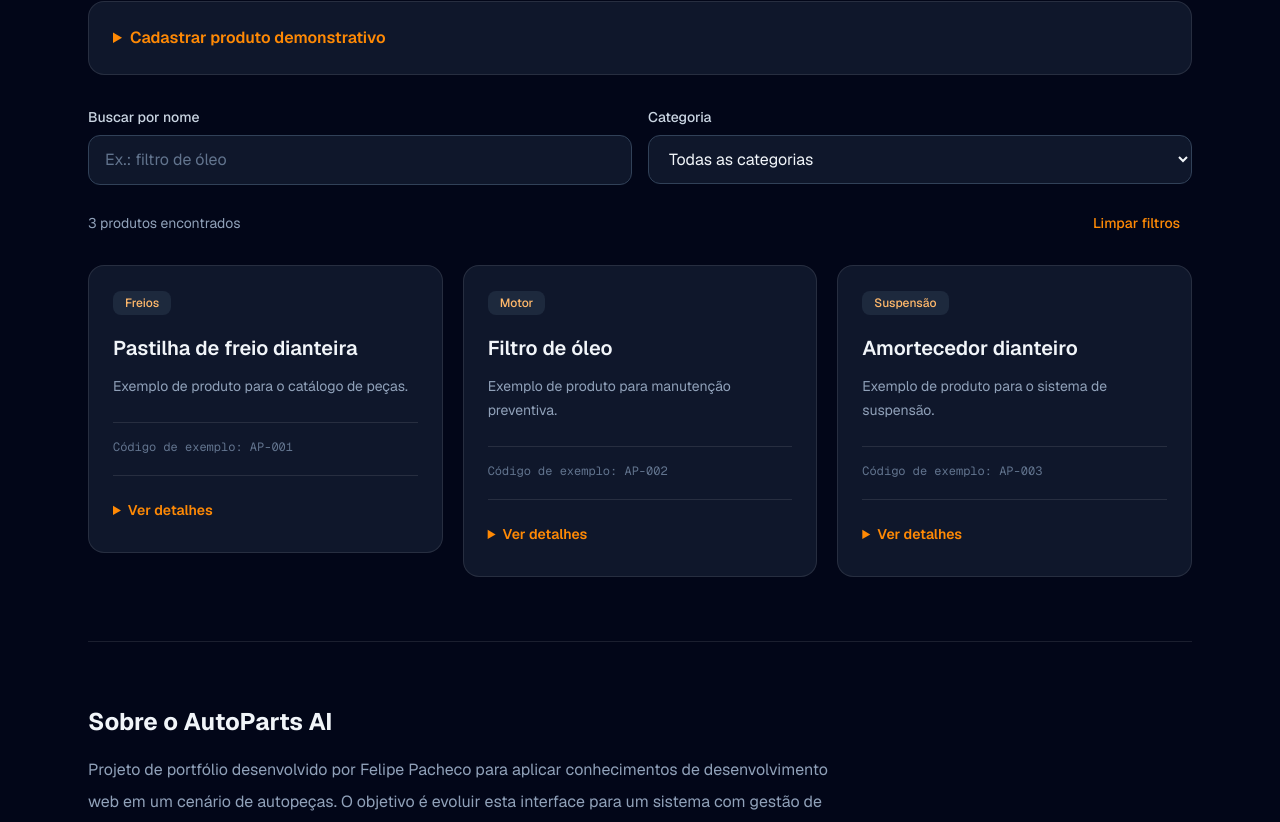
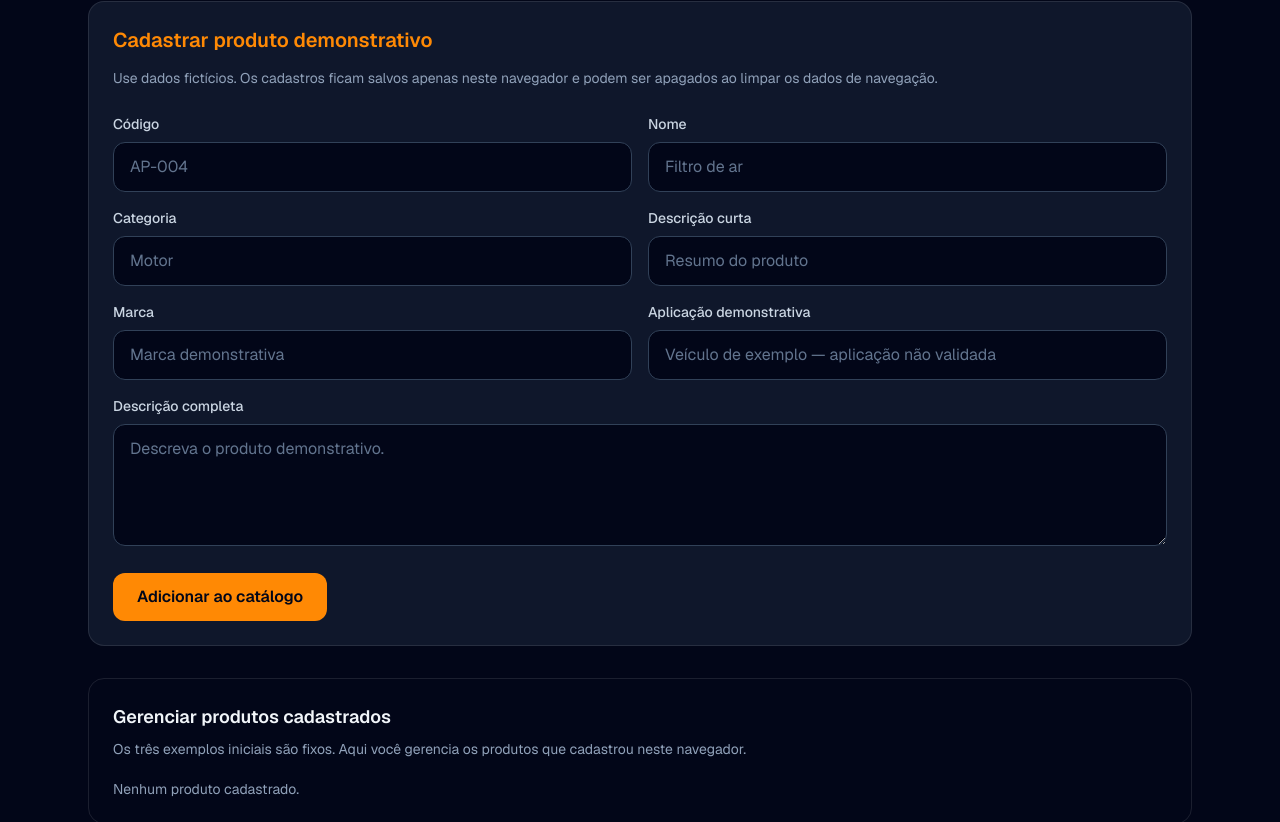
Before and after one commit to FPacheco10/autoparts-ai, a Next.js app: page / in a window 1280 px wide. Shown: the part 931-1753 px from the top of the page. Built offline with nearby package versions, Linux system fonts and the light colour scheme.

Commit message:
Adiciona edicao e exclusao de produtos cadastrados

```diff
--- a/app/components/GestaoCatalogo.tsx
+++ b/app/components/GestaoCatalogo.tsx
@@ -7,6 +7,9 @@ import Catalogo from "./Catalogo";
 
 const CHAVE = "autoparts-ai:produtos-cadastrados:v1";
 const EVENTO = "autoparts-ai:produtos-alterados";
+
+const estiloCampo =
+  "w-full rounded-xl border border-slate-700 bg-slate-950 px-4 py-3 text-slate-100 placeholder:text-slate-500 focus:border-orange-400 focus:outline-none focus:ring-2 focus:ring-orange-400/30";
 
 const campos = [
   { nome: "codigo", rotulo: "Código", exemplo: "AP-004" },
@@ -84,6 +87,14 @@ function lerProdutosSalvos(texto: string | null): Produto[] {
     throw new Error("Formato de dados inválido.");
   }
 
+  const codigos = dados.map((produto) =>
+    produto.codigo.trim().toUpperCase()
+  );
+
+  if (new Set(codigos).size !== codigos.length) {
+    throw new Error("Existem códigos duplicados.");
+  }
+
   return dados;
 }
 
@@ -107,6 +118,11 @@ function combinarProdutos(
   return resultado;
 }
 
+function salvarProdutos(produtos: Produto[]) {
+  window.localStorage.setItem(CHAVE, JSON.stringify(produtos));
+  window.dispatchEvent(new Event(EVENTO));
+}
+
 export default function GestaoCatalogo({
   produtosIniciais,
 }: {
@@ -114,6 +130,7 @@ export default function GestaoCatalogo({
 }) {
   const [mensagem, setMensagem] = useState("");
   const [erro, setErro] = useState("");
+  const [emEdicao, setEmEdicao] = useState<Produto | null>(null);
 
   const dadosSalvos = useSyncExternalStore(
     inscrever,
@@ -132,7 +149,12 @@ export default function GestaoCatalogo({
 
   const produtos = combinarProdutos(produtosIniciais, cadastrados);
 
-  function cadastrar(event: FormEvent<HTMLFormElement>) {
+  function limparMensagens() {
+    setMensagem("");
+    setErro("");
+  }
+
+  function salvar(event: FormEvent<HTMLFormElement>) {
     event.preventDefault();
 
     const formulario = event.currentTarget;
@@ -142,7 +164,7 @@ export default function GestaoCatalogo({
       return String(dados.get(campo) ?? "").trim();
     }
 
-    const novoProduto: Produto = {
+    const produto: Produto = {
       codigo: ler("codigo").toUpperCase(),
       nome: ler("nome"),
       categoria: ler("categoria"),
@@ -152,25 +174,47 @@ export default function GestaoCatalogo({
       descricaoCompleta: ler("descricaoCompleta"),
     };
 
-    setMensagem("");
-    setErro("");
+    limparMensagens();
 
-    if (!ehProduto(novoProduto)) {
+    if (!ehProduto(produto)) {
       setErro("Preencha todos os campos com conteúdo válido.");
       return;
     }
 
     try {
-      // Lê novamente para considerar alterações de outras abas.
       const salvos = lerProdutosSalvos(
         window.localStorage.getItem(CHAVE)
       );
 
       const atuais = combinarProdutos(produtosIniciais, salvos);
 
+      if (emEdicao) {
+        const original = salvos.find(
+          (item) => item.codigo === emEdicao.codigo
+        );
+
+        if (!original) {
+          setErro(
+            "Esse produto não está mais salvo. Cancele a edição e atualize a página."
+          );
+          return;
+        }
+
+        if (JSON.stringify(original) !== JSON.stringify(emEdicao)) {
+          setErro(
+            "Esse produto foi alterado em outra aba. Cancele e abra a edição novamente."
+          );
+          return;
+        }
+
+        // O código identifica o produto e permanece fixo na edição.
+        produto.codigo = original.codigo;
+      }
+
       const codigoExiste = atuais.some(
-        (produto) =>
-          produto.codigo.toUpperCase() === novoProduto.codigo
+        (item) =>
+          item.codigo.toUpperCase() === produto.codigo.toUpperCase() &&
+          item.codigo !== emEdicao?.codigo
       );
 
       if (codigoExiste) {
@@ -179,49 +223,126 @@ export default function GestaoCatalogo({
       }
 
       const categoriaExistente = atuais.find(
-        (produto) =>
-          produto.categoria.toLocaleLowerCase("pt-BR") ===
-          novoProduto.categoria.toLocaleLowerCase("pt-BR")
+        (item) =>
+          item.categoria.toLocaleLowerCase("pt-BR") ===
+          produto.categoria.toLocaleLowerCase("pt-BR")
       );
 
       if (categoriaExistente) {
-        novoProduto.categoria = categoriaExistente.categoria;
+        produto.categoria = categoriaExistente.categoria;
       }
 
-      window.localStorage.setItem(
-        CHAVE,
-        JSON.stringify([...salvos, novoProduto])
-      );
+      const atualizados = emEdicao
+        ? salvos.map((item) =>
+            item.codigo === emEdicao.codigo ? produto : item
+          )
+        : [...salvos, produto];
 
-      window.dispatchEvent(new Event(EVENTO));
+      salvarProdutos(atualizados);
 
       formulario.reset();
+      setEmEdicao(null);
 
       setMensagem(
-        `${novoProduto.nome} foi salvo neste navegador. Limpe os filtros caso ele não apareça no catálogo.`
+        `${produto.nome} foi ${
+          emEdicao ? "atualizado" : "cadastrado"
+        } neste navegador. Limpe os filtros caso ele não apareça.`
       );
     } catch {
       setErro(
-        "Não foi possível salvar. O armazenamento pode estar indisponível, cheio ou conter dados inválidos. Os dados existentes foram preservados."
+        "Não foi possível salvar. Verifique o armazenamento do navegador. Os dados anteriores foram preservados."
+      );
+    }
+  }
+
+  function editar(produto: Produto) {
+    limparMensagens();
+    setEmEdicao(produto);
+
+    document.getElementById("formulario-produto")?.scrollIntoView({
+      behavior: "smooth",
+      block: "start",
+    });
+
+    document.getElementById("cadastro-nome")?.focus({
+      preventScroll: true,
+    });
+  }
+
+  function excluir(produto: Produto) {
+    const confirmou = window.confirm(
+      `Excluir "${produto.nome}" dos produtos salvos neste navegador?`
+    );
+
+    if (!confirmou) {
+      return;
+    }
+
+    limparMensagens();
+
+    try {
+      const salvos = lerProdutosSalvos(
+        window.localStorage.getItem(CHAVE)
+      );
+
+      const original = salvos.find(
+        (item) => item.codigo === produto.codigo
+      );
+
+      if (!original) {
+        setErro("Esse produto já foi removido.");
+        return;
+      }
+
+      if (JSON.stringify(original) !== JSON.stringify(produto)) {
+        setErro(
+          "O produto foi alterado em outra aba. Confira os dados e tente novamente."
+        );
+        return;
+      }
+
+      salvarProdutos(
+        salvos.filter((item) => item.codigo !== produto.codigo)
+      );
+
+      if (emEdicao?.codigo === produto.codigo) {
+        setEmEdicao(null);
+      }
+
+      setMensagem(`${produto.nome} foi excluído deste navegador.`);
+    } catch {
+      setErro(
+        "Não foi possível excluir. Os dados existentes foram preservados."
       );
     }
   }
 
   return (
     <div>
-      <details className="mt-8 rounded-2xl border border-white/10 bg-slate-900 p-6">
-        <summary className="cursor-pointer rounded-lg font-semibold text-orange-400 focus-visible:outline-2 focus-visible:outline-offset-4 focus-visible:outline-orange-400">
-          Cadastrar produto demonstrativo
-        </summary>
+      <section
+        id="formulario-produto"
+        aria-labelledby="titulo-formulario"
+        className="mt-8 scroll-mt-8 rounded-2xl border border-white/10 bg-slate-900 p-6"
+      >
+        <h3
+          id="titulo-formulario"
+          className="text-xl font-semibold text-orange-400"
+        >
+          {emEdicao
+            ? "Editar produto demonstrativo"
+            : "Cadastrar produto demonstrativo"}
+        </h3>
 
-        <p className="mt-4 text-sm leading-6 text-slate-400">
-          Use dados fictícios. Os cadastros ficam salvos neste navegador,
-          inclusive após atualizar a página. Não são compartilhados
-          entre dispositivos e podem ser apagados ao limpar os dados
-          do navegador.
+        <p className="mt-3 text-sm leading-6 text-slate-400">
+          Use dados fictícios. Os cadastros ficam salvos apenas neste
+          navegador e podem ser apagados ao limpar os dados de navegação.
         </p>
 
-        <form onSubmit={cadastrar} className="mt-6">
+        <form
+          key={emEdicao?.codigo ?? "novo-produto"}
+          onSubmit={salvar}
+          className="mt-6"
+        >
           <div className="grid gap-4 sm:grid-cols-2">
             {campos.map((campo) => (
               <div key={campo.nome}>
@@ -239,11 +360,19 @@ export default function GestaoCatalogo({
                   required
                   maxLength={campo.nome === "codigo" ? 40 : 200}
                   placeholder={campo.exemplo}
-                  className="w-full rounded-xl border border-slate-700 bg-slate-950 px-4 py-3 text-slate-100 placeholder:text-slate-500 focus:border-orange-400 focus:outline-none focus:ring-2 focus:ring-orange-400/30"
+                  defaultValue={emEdicao?.[campo.nome] ?? ""}
+                  readOnly={campo.nome === "codigo" && emEdicao !== null}
+                  className={`${estiloCampo} read-only:cursor-not-allowed read-only:opacity-60`}
                 />
               </div>
             ))}
           </div>
+
+          {emEdicao && (
+            <p className="mt-3 text-xs text-slate-400">
+              O código permanece fixo para identificar o produto.
+            </p>
+          )}
 
           <div className="mt-4">
             <label
@@ -259,27 +388,43 @@ export default function GestaoCatalogo({
               required
               maxLength={2000}
               rows={4}
+              defaultValue={emEdicao?.descricaoCompleta ?? ""}
               placeholder="Descreva o produto demonstrativo."
-              className="w-full rounded-xl border border-slate-700 bg-slate-950 px-4 py-3 text-slate-100 placeholder:text-slate-500 focus:border-orange-400 focus:outline-none focus:ring-2 focus:ring-orange-400/30"
+              className={estiloCampo}
             />
           </div>
 
-          <p role="alert" className="mt-4 text-sm text-red-300">
-            {erro}
-          </p>
+          <div className="mt-5 flex flex-wrap gap-3">
+            <button
+              type="submit"
+              className="rounded-xl bg-orange-400 px-6 py-3 font-semibold text-slate-950 hover:bg-orange-300 focus-visible:outline-2 focus-visible:outline-offset-4 focus-visible:outline-orange-400"
+            >
+              {emEdicao ? "Salvar alterações" : "Adicionar ao catálogo"}
+            </button>
 
-          <p role="status" className="mt-2 text-sm text-emerald-300">
-            {mensagem}
-          </p>
+            {emEdicao && (
+              <button
+                type="button"
+                onClick={() => {
+                  setEmEdicao(null);
+                  limparMensagens();
+                }}
+                className="rounded-xl border border-slate-600 px-5 py-3 text-sm hover:bg-slate-800 focus-visible:outline-2 focus-visible:outline-offset-4 focus-visible:outline-orange-400"
+              >
+                Cancelar edição
+              </button>
+            )}
+          </div>
+        </form>
+      </section>
 
-          <button
-            type="submit"
-            className="mt-5 rounded-xl bg-orange-400 px-6 py-3 font-semibold text-slate-950 transition hover:bg-orange-300 focus-visible:outline-2 focus-visible:outline-offset-4 focus-visible:outline-orange-400"
-          >
-            Adicionar ao catálogo
-          </button>
-        </form>
-      </details>
+      <p role="alert" className="mt-4 text-sm text-red-300">
+        {erro}
+      </p>
+
+      <p role="status" className="mt-2 text-sm text-emerald-300">
+        {mensagem}
+      </p>
 
       {dadosInvalidos && (
         <p role="alert" className="mt-5 text-sm text-red-300">
@@ -289,6 +434,64 @@ export default function GestaoCatalogo({
         </p>
       )}
 
+      <section
+        aria-labelledby="titulo-cadastrados"
+        className="mt-8 rounded-2xl border border-white/10 p-6"
+      >
+        <h3 id="titulo-cadastrados" className="text-lg font-semibold">
+          Gerenciar produtos cadastrados
+        </h3>
+
+        <p className="mt-2 text-sm text-slate-400">
+          Os três exemplos iniciais são fixos. Aqui você gerencia os
+          produtos que cadastrou neste navegador.
+        </p>
+
+        {cadastrados.length === 0 ? (
+          <p className="mt-5 text-sm text-slate-400">
+            Nenhum produto cadastrado.
+          </p>
+        ) : (
+          <ul className="mt-5 space-y-3">
+            {cadastrados.map((produto) => (
+              <li
+                key={produto.codigo}
+                className="flex flex-wrap items-center justify-between gap-4 rounded-xl bg-slate-900 p-4"
+              >
+                <div className="min-w-0">
+                  <p className="break-words font-medium">
+                    {produto.nome}
+                  </p>
+                  <p className="mt-1 text-xs text-slate-400">
+                    {produto.codigo} · {produto.categoria}
+                  </p>
+                </div>
+
+                <div className="flex gap-3">
+                  <button
+                    type="button"
+                    onClick={() => editar(produto)}
+                    aria-label={`Editar ${produto.nome}`}
+                    className="rounded-lg px-3 py-2 text-sm text-orange-400 hover:bg-slate-800 focus-visible:outline-2 focus-visible:outline-orange-400"
+                  >
+                    Editar
+                  </button>
+
+                  <button
+                    type="button"
+                    onClick={() => excluir(produto)}
+                    aria-label={`Excluir ${produto.nome}`}
+                    className="rounded-lg px-3 py-2 text-sm text-red-300 hover:bg-slate-800 focus-visible:outline-2 focus-visible:outline-red-300"
+                  >
+                    Excluir
+                  </button>
+                </div>
+              </li>
+            ))}
+          </ul>
+        )}
+      </section>
+
       <Catalogo produtos={produtos} />
     </div>
   );
```
